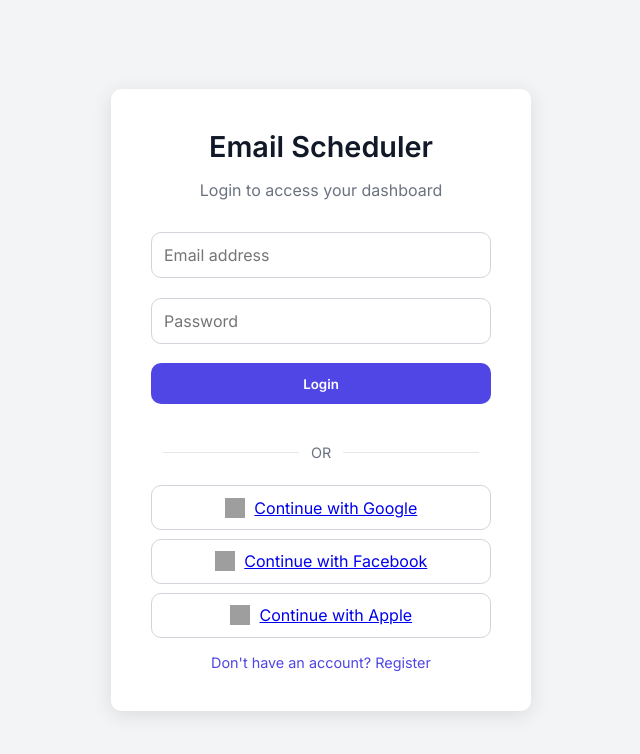
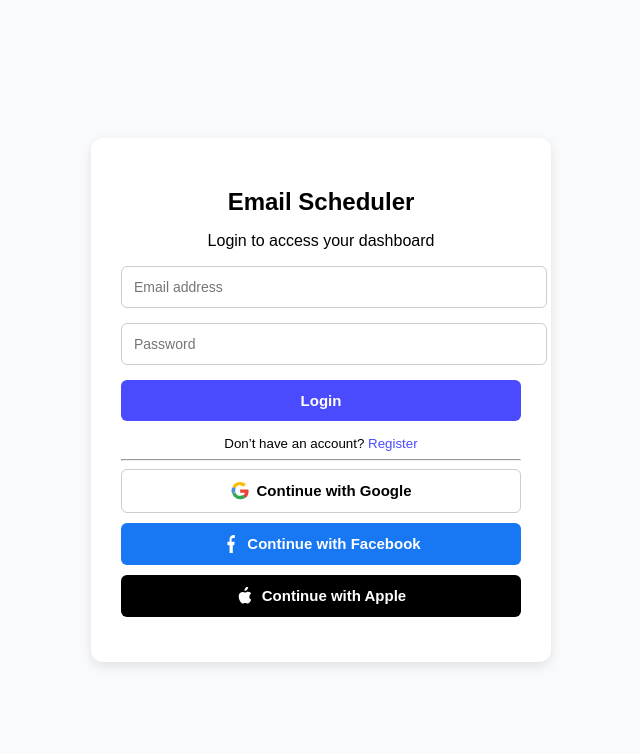
Before and after one commit to Cliff5565/email-scheduler, a website: page index.html in a window 1280 px wide. Shown: the whole page, without its empty margins (319-959 px from the left). Drawn offline with Linux system fonts and the light colour scheme; grey boxes are pictures that could not be loaded.

Commit message:
Update index.html

```diff
--- a/index.html
+++ b/index.html
@@ -1,222 +1,213 @@
 <!DOCTYPE html>
 <html lang="en">
 <head>
-  <meta charset="UTF-8">
-  <title>Email Scheduler - Login</title>
-  <meta name="viewport" content="width=device-width, initial-scale=1.0">
-
-  <!-- Google Fonts -->
-  <link href="https://fonts.googleapis.com/css2?family=Inter:wght@400;600&display=swap" rel="stylesheet">
-
+  <meta charset="UTF-8" />
+  <meta name="viewport" content="width=device-width, initial-scale=1.0"/>
+  <title>Email Scheduler Login</title>
   <style>
-    :root {
-      --primary: #4f46e5;
-      --primary-dark: #3730a3;
-      --bg: #f3f4f6;
-      --card-bg: #ffffff;
-      --text: #111827;
-      --text-light: #6b7280;
-      --radius: 10px;
-      --shadow: 0 4px 20px rgba(0,0,0,0.1);
+    body {
+      font-family: Arial, sans-serif;
+      background: #f9fafc;
+      display: flex;
+      justify-content: center;
+      align-items: center;
+      height: 100vh;
+      margin: 0;
     }
-
-    * {
-      margin: 0; padding: 0; box-sizing: border-box;
-      font-family: 'Inter', sans-serif;
+    .login-box {
+      background: white;
+      border-radius: 12px;
+      padding: 30px;
+      max-width: 400px;
+      width: 100%;
+      box-shadow: 0 4px 12px rgba(0,0,0,0.1);
+      text-align: center;
     }
-
-    body {
-      background: var(--bg);
+    .login-box h2 {
+      margin-bottom: 10px;
+    }
+    .input {
+      width: 100%;
+      margin-bottom: 15px;
+      padding: 12px;
+      border: 1px solid #ccc;
+      border-radius: 6px;
+      font-size: 14px;
+    }
+    .btn {
+      width: 100%;
+      padding: 12px;
+      border: none;
+      border-radius: 6px;
+      font-size: 15px;
+      font-weight: bold;
+      cursor: pointer;
+      margin-bottom: 10px;
       display: flex;
       align-items: center;
       justify-content: center;
-      min-height: 100vh;
-      padding: 20px;
+      gap: 8px;
     }
-
-    .card {
-      background: var(--card-bg);
-      padding: 2.5rem;
-      border-radius: var(--radius);
-      box-shadow: var(--shadow);
-      width: 100%;
-      max-width: 420px;
-      text-align: center;
+    .btn-primary { background: #4a4aff; color: white; }
+    .btn-google { background: white; border: 1px solid #ccc; }
+    .btn-facebook { background: #1877f2; color: white; }
+    .btn-apple { background: black; color: white; }
+    .icon {
+      width: 18px;
+      height: 18px;
+      display: inline-block;
     }
-
-    h1 {
-      margin-bottom: 1rem;
-      font-size: 1.8rem;
-      color: var(--text);
-    }
-    p.subtitle {
-      margin-bottom: 2rem;
-      color: var(--text-light);
-    }
-
-    .form-group {
-      margin-bottom: 1.2rem;
-      text-align: left;
-    }
-
-    input {
-      width: 100%;
-      padding: 0.75rem;
-      border: 1px solid #d1d5db;
-      border-radius: var(--radius);
-      font-size: 1rem;
-      outline: none;
-      transition: border 0.2s;
-    }
-    input:focus {
-      border-color: var(--primary);
-    }
-
-    button.primary {
-      width: 100%;
-      padding: 0.8rem;
-      background: var(--primary);
-      border: none;
-      border-radius: var(--radius);
-      color: white;
-      font-weight: 600;
+    small { display: block; margin-top: 15px; }
+    a {
+      color: #4a4aff;
       cursor: pointer;
-      transition: background 0.2s;
-      margin-bottom: 1rem;
-    }
-    button.primary:hover {
-      background: var(--primary-dark);
-    }
-
-    .divider {
-      display: flex;
-      align-items: center;
-      margin: 1.5rem 0;
-      color: var(--text-light);
-      font-size: 0.9rem;
-    }
-    .divider::before, .divider::after {
-      content: "";
-      flex: 1;
-      height: 1px;
-      background: #e5e7eb;
-      margin: 0 0.75rem;
-    }
-
-    .social-buttons {
-      display: flex;
-      flex-direction: column;
-      gap: 0.6rem;
-    }
-    .social-btn {
-      display: flex;
-      align-items: center;
-      justify-content: center;
-      padding: 0.7rem;
-      border-radius: var(--radius);
-      border: 1px solid #d1d5db;
-      background: white;
-      cursor: pointer;
-      transition: background 0.2s;
-      font-weight: 500;
-    }
-    .social-btn:hover {
-      background: #f9fafb;
-    }
-    .social-btn img {
-      width: 20px;
-      height: 20px;
-      margin-right: 0.6rem;
-    }
-
-    .toggle-link {
-      margin-top: 1rem;
-      font-size: 0.9rem;
-      color: var(--primary);
-      cursor: pointer;
+      text-decoration: none;
     }
   </style>
 </head>
 <body>
-  <div class="card">
-    <h1>Email Scheduler</h1>
-    <p class="subtitle" id="formTitle">Login to access your dashboard</p>
+  <div class="login-box">
+    <h2>Email Scheduler</h2>
+    <p id="formTitle">Login to access your dashboard</p>
 
-    <!-- Login/Register form -->
-    <form id="authForm">
-      <div class="form-group">
-        <input type="email" name="email" placeholder="Email address" required>
-      </div>
-      <div class="form-group">
-        <input type="password" name="password" placeholder="Password" required>
-      </div>
-      <button type="submit" class="primary" id="submitBtn">Login</button>
-    </form>
+    <input type="email" id="email" class="input" placeholder="Email address" />
+    <input type="password" id="password" class="input" placeholder="Password" />
+    <button class="btn btn-primary" onclick="handleSubmit()" id="submitBtn">Login</button>
 
-    <div class="divider">OR</div>
+    <small>
+      <span id="toggleText">Don’t have an account?</span>
+      <a onclick="toggleForm()" id="toggleLink">Register</a>
+    </small>
 
-    <!-- Social Logins -->
-    <div class="social-buttons">
-      <a href="http://your-server.com/auth/google" class="social-btn">
-        <img src="https://cdn.jsdelivr.net/gh/simple-icons/simple-icons/icons/google.svg" alt="Google"> Continue with Google
-      </a>
-      <a href="http://your-server.com/auth/facebook" class="social-btn">
-        <img src="https://cdn.jsdelivr.net/gh/simple-icons/simple-icons/icons/facebook.svg" alt="Facebook"> Continue with Facebook
-      </a>
-      <a href="http://your-server.com/auth/apple" class="social-btn">
-        <img src="https://cdn.jsdelivr.net/gh/simple-icons/simple-icons/icons/apple.svg" alt="Apple"> Continue with Apple
-      </a>
-    </div>
+    <hr/>
+    <!-- Google -->
+    <button class="btn btn-google" onclick="loginGoogle()">
+      <svg class="icon" viewBox="0 0 488 512" xmlns="http://www.w3.org/2000/svg">
+        <path fill="#EA4335" d="M488 261.8c0-17.4-1.5-34.1-4.4-50.4H249v95.3h134.3c-5.8
+        31.4-23.3 57.9-49.6 75.7v62h80.3c47-43.3 74-107.2 74-182.6z"/>
+        <path fill="#34A853" d="M249 492c66 0 121.1-21.9 161.5-59.6l-80.3-62c-22.3
+        15-50.9 23.7-81.2 23.7-62.3 0-115.2-42-133.9-98.5h-82.6v61.8C74.7
+        444.1 156.1 492 249 492z"/>
+        <path fill="#4A90E2" d="M115.1 295.6c-4.6-13.6-7.2-28.2-7.2-43.1s2.6-29.5
+        7.2-43.1v-61.8H32.5C12 189.9 0 217.4 0 249s12 59.1 32.5
+        81.4l82.6-61.8z"/>
+        <path fill="#FBBC05" d="M249 100.4c36 0 68.3 12.4 93.8 36.8l70.2-70.2C370.2
+        25.2 315.1 0 249 0 156.1 0 74.7 47.9 32.5
+        122.6l82.6 61.8c18.7-56.5 71.6-98.5 133.9-98.5z"/>
+      </svg>
+      Continue with Google
+    </button>
 
-    <div class="toggle-link" id="toggleForm">Don't have an account? Register</div>
+    <!-- Facebook -->
+    <button class="btn btn-facebook" onclick="loginFacebook()">
+      <svg class="icon" xmlns="http://www.w3.org/2000/svg" viewBox="0 0 320 512">
+        <path fill="white" d="M279.14 288l14.22-92.66h-88.91V134.87c0-25.35
+         12.42-50.06 52.24-50.06h40.42V6.26S293.3 0 268.08
+         0c-73.12 0-121.08 44.38-121.08 124.72v70.62H86.41V288h60.59v224h92.66V288z"/>
+      </svg>
+      Continue with Facebook
+    </button>
+
+    <!-- Apple -->
+    <button class="btn btn-apple" onclick="loginApple()">
+      <svg class="icon" xmlns="http://www.w3.org/2000/svg" viewBox="0 0 384 512">
+        <path fill="white"
+          d="M318.7 268.7c-.1-36.7 16-64.4
+          50.7-84.8-19.2-27.6-47.9-43-85.2-46.2-35.8-3.1-74.2
+          21.3-88.4 21.3-14.6 0-48.1-20.6-74.4-20.1-38
+          .6-70.9 22-89.8 55.6-38.5 66.8-9.8
+          165.7 27.6 220.1 18.3 26.5 40 56.3
+          68.8 55.2 27.5-1.1 38-17.5
+          71.2-17.5s43.1 17.5 74.4 17c29.7-.5
+          48.4-26.9 66.7-53.5 21-30.6 29.7-60.3
+          30.1-61.9-0.8-0.3-57.6-22.1-57.7-87.2zM255.6
+          70.2c18.7-22.6 31.4-54.1 27.9-85.2-27
+          1.1-59.6 18-78.9 40.6-17.3
+          19.8-32.6 51.6-28.5 82.4 30.2 2.3
+          61.1-15.3 79.5-37.8z"/>
+      </svg>
+      Continue with Apple
+    </button>
+
+    <small id="status"></small>
   </div>
 
+  <!-- Firebase SDKs -->
+  <script src="https://www.gstatic.com/firebasejs/11.0.1/firebase-app-compat.js"></script>
+  <script src="https://www.gstatic.com/firebasejs/11.0.1/firebase-auth-compat.js"></script>
+
   <script>
-    const authForm = document.getElementById("authForm");
-    const toggleLink = document.getElementById("toggleForm");
-    const formTitle = document.getElementById("formTitle");
-    const submitBtn = document.getElementById("submitBtn");
+    // TODO: Replace with your Firebase config
+    const firebaseConfig = {
+      apiKey: "YOUR_API_KEY",
+      authDomain: "YOUR_PROJECT_ID.firebaseapp.com",
+      projectId: "YOUR_PROJECT_ID",
+      appId: "YOUR_APP_ID"
+    };
+    firebase.initializeApp(firebaseConfig);
+    const auth = firebase.auth();
 
-    let isLogin = true;
+    let isRegister = false;
 
-    // Toggle Login/Register
-    toggleLink.addEventListener("click", () => {
-      isLogin = !isLogin;
-      if (isLogin) {
-        formTitle.textContent = "Login to access your dashboard";
-        submitBtn.textContent = "Login";
-        toggleLink.textContent = "Don't have an account? Register";
-      } else {
-        formTitle.textContent = "Register a new account";
-        submitBtn.textContent = "Register";
-        toggleLink.textContent = "Already have an account? Login";
-      }
-    });
+    function toggleForm() {
+      isRegister = !isRegister;
+      document.getElementById("formTitle").innerText = isRegister
+        ? "Create your account"
+        : "Login to access your dashboard";
+      document.getElementById("submitBtn").innerText = isRegister ? "Register" : "Login";
+      document.getElementById("toggleText").innerText = isRegister
+        ? "Already have an account?"
+        : "Don’t have an account?";
+      document.getElementById("toggleLink").innerText = isRegister ? "Login" : "Register";
+      document.getElementById("status").innerText = "";
+    }
 
-    // Handle form submit
-    authForm.addEventListener("submit", async (e) => {
-      e.preventDefault();
-      const data = Object.fromEntries(new FormData(authForm).entries());
-      const endpoint = isLogin ? "/auth/login" : "/auth/register";
-
+    async function handleSubmit() {
+      const email = document.getElementById("email").value;
+      const pass = document.getElementById("password").value;
       try {
-        const res = await fetch("http://your-server.com" + endpoint, {
-          method: "POST",
-          headers: { "Content-Type": "application/json" },
-          body: JSON.stringify(data),
-          credentials: "include"
-        });
-        const result = await res.json();
-
-        if (result.success) {
-          window.location.href = "dashboard.html";
+        let userCred;
+        if (isRegister) {
+          userCred = await auth.createUserWithEmailAndPassword(email, pass);
+          document.getElementById("status").innerText = "Registered as " + userCred.user.email;
         } else {
-          alert(result.message || "❌ Authentication failed");
+          userCred = await auth.signInWithEmailAndPassword(email, pass);
+          document.getElementById("status").innerText = "Logged in as " + userCred.user.email;
         }
       } catch (err) {
-        alert("⚠️ Unable to connect to server");
+        document.getElementById("status").innerText = err.message;
       }
-    });
+    }
+
+    async function loginGoogle() {
+      const provider = new firebase.auth.GoogleAuthProvider();
+      try {
+        const result = await auth.signInWithPopup(provider);
+        document.getElementById("status").innerText = "Google login: " + result.user.displayName;
+      } catch (err) {
+        document.getElementById("status").innerText = err.message;
+      }
+    }
+
+    async function loginFacebook() {
+      const provider = new firebase.auth.FacebookAuthProvider();
+      try {
+        const result = await auth.signInWithPopup(provider);
+        document.getElementById("status").innerText = "Facebook login: " + result.user.displayName;
+      } catch (err) {
+        document.getElementById("status").innerText = err.message;
+      }
+    }
+
+    async function loginApple() {
+      const provider = new firebase.auth.OAuthProvider("apple.com");
+      try {
+        const result = await auth.signInWithPopup(provider);
+        document.getElementById("status").innerText = "Apple login: " + result.user.displayName;
+      } catch (err) {
+        document.getElementById("status").innerText = err.message;
+      }
+    }
   </script>
 </body>
 </html>
```
